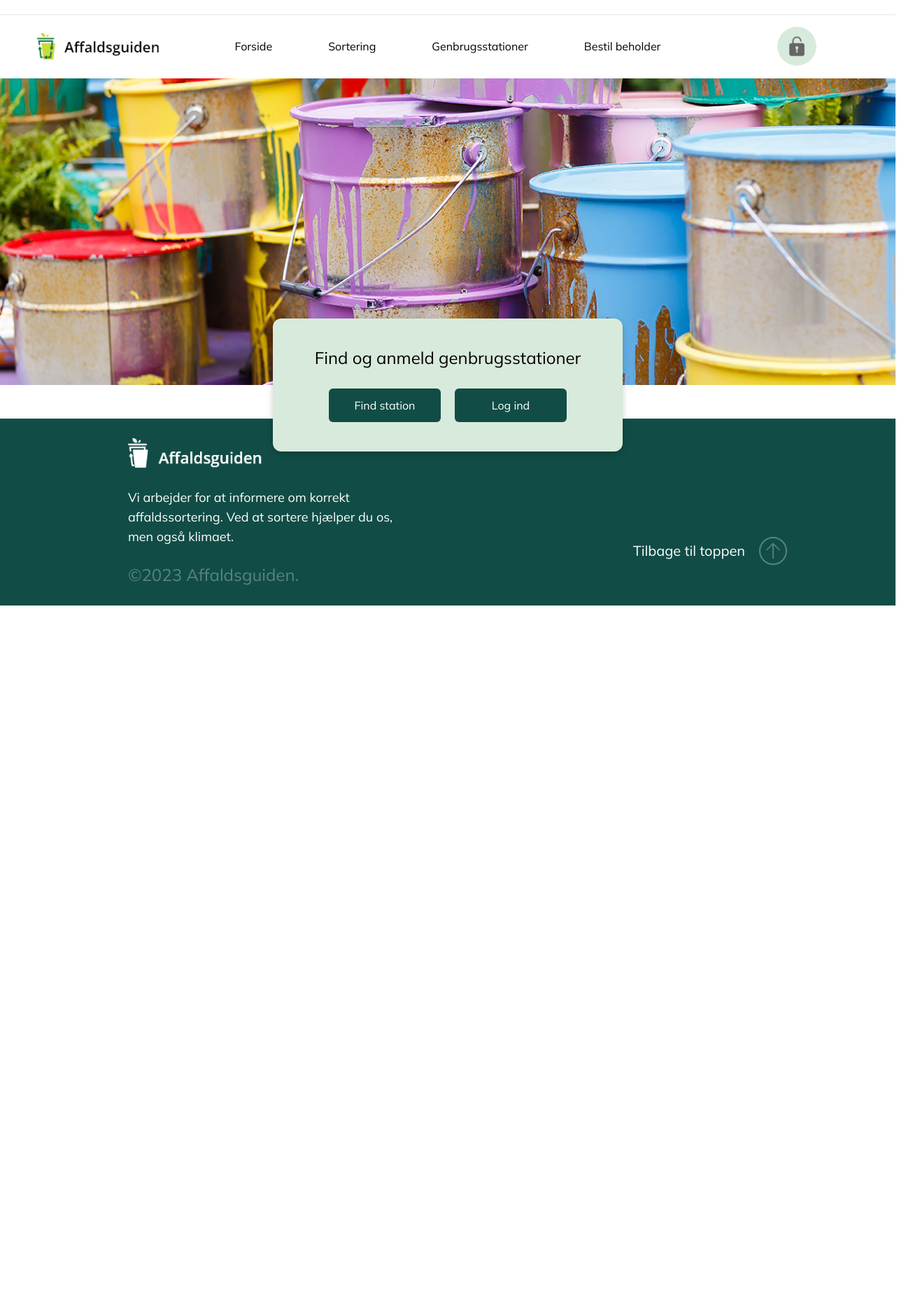
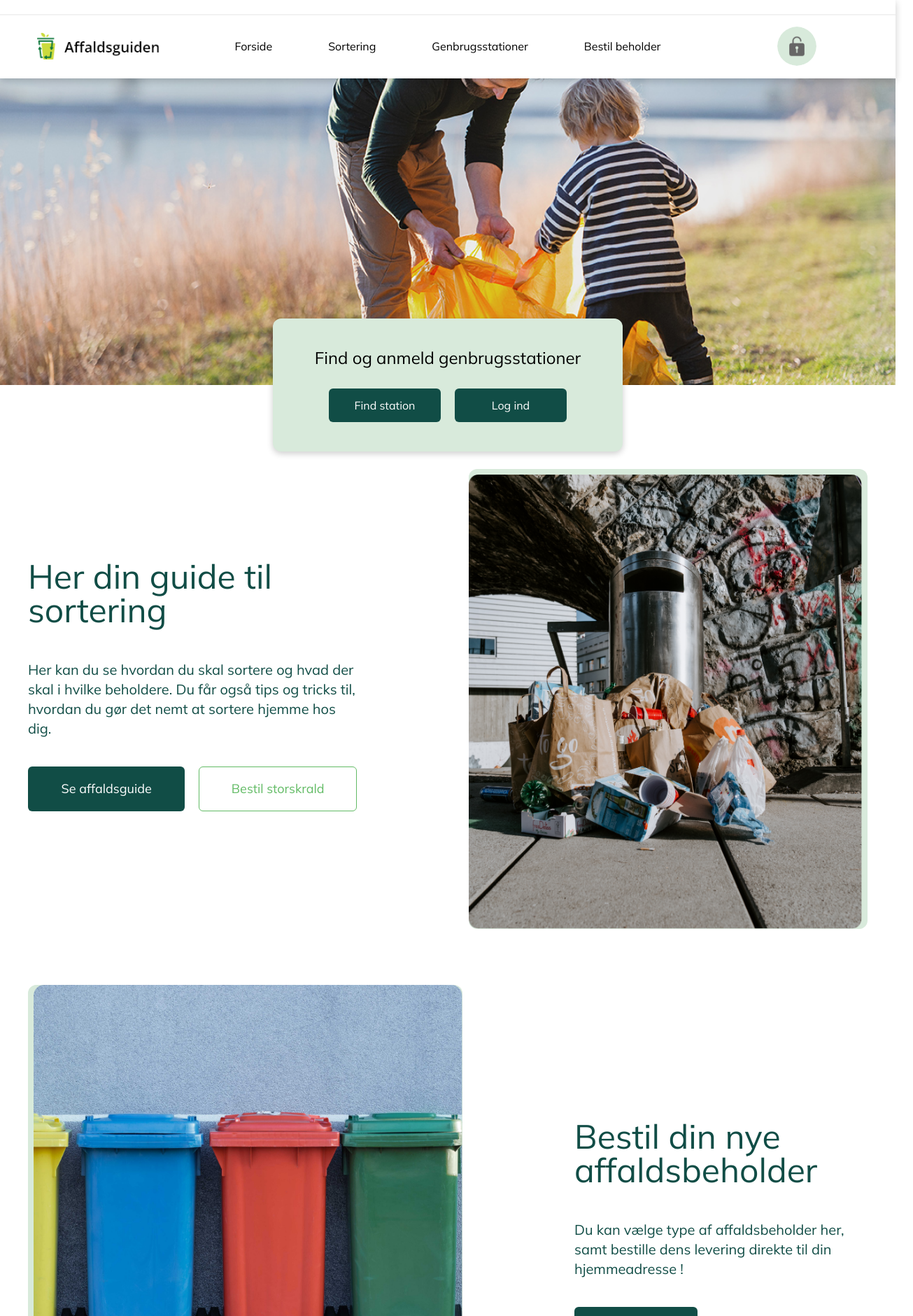
Before and after one commit to DanonDev/TECH-Examen, a React (Vite) app: page / in a window 1280 px wide. Shown: the top 1880 px of the page at 70% size, 1305 px wide, since content can reach past the window. Before the commit the page ends 865 px from the top, so only its background shows below. Built offline with nearby package versions, Linux system fonts and the light colour scheme.

Commit message:
Finished with Home Page, also added carousel

```diff
--- a/index.html
+++ b/index.html
@@ -3,12 +3,7 @@
     <head>
         <meta charset="UTF-8" />
         <link rel="icon" type="image/svg+xml" href="/vite.svg" />
-        <meta
-            name="description"
-            content="Mary's simple recipe for maple bacon donuts
-           makes a sticky, sweet treat with just a hint
-           of salt that you'll keep coming back for."
-        />
+        <meta name="viewport" content="width=device-width, initial-scale=1.0" />
         <title>Affaldsguiden</title>
     </head>
     <body>
--- a/package.json
+++ b/package.json
@@ -14,7 +14,9 @@
     "axios": "^1.5.0",
     "react": "^18.2.0",
     "react-dom": "^18.2.0",
-    "react-router-dom": "^6.16.0"
+    "react-router-dom": "^6.16.0",
+    "react-slick": "^0.29.0",
+    "slick-carousel": "^1.8.1"
   },
   "devDependencies": {
     "@types/react": "^18.2.15",
--- a/src/App.css
+++ b/src/App.css
@@ -1,7 +1,5 @@
 #root {
     min-height: 100vh;
-    margin: 0;
-    padding: 0;
     scroll-behavior: smooth;
     display: flex;
     flex-direction: column;
--- a/src/App.jsx
+++ b/src/App.jsx
@@ -2,12 +2,14 @@ import './App.css';
 import Header from './App/Components/Header.jsx';
 import Home from './App/Pages/Home';
 import Footer from './App/components/Footer';
+import Wave from './App/Components/Wave';
 
 function App() {
     return (
         <>
             <Header />
             <Home />
+            <Wave />
             <Footer />
         </>
     );
--- /dev/null
+++ b/src/App/Components/Carousel.jsx
@@ -0,0 +1,39 @@
+import Slider from 'react-slick';
+import 'slick-carousel/slick/slick.css';
+import 'slick-carousel/slick/slick-theme.css';
+import Slider1 from '../../Assets/sliderImages/slider1.jpg';
+import Slider2 from '../../Assets/sliderImages/slider2.jpg';
+import Slider3 from '../../Assets/sliderImages/slider3.jpg';
+
+const settings = {
+    infinite: true, // Loop the carousel
+    autoplay: true, // Enable autoplay
+    speed: 1000, // Transition speed in milliseconds
+    autoplaySpeed: 3000, // Autoplay speed in milliseconds
+    slidesToShow: 1, // Number of slides to show at once
+};
+
+const Carousel = () => {
+    return (
+        <Slider {...settings}>
+            <img
+                className="w-full h-slider-mob md:h-slider-desc object-cover"
+                src={Slider1}
+                alt="Slide 1"
+            />
+            <img
+                className="w-full h-slider-mob md:h-slider-desc object-cover"
+                src={Slider2}
+                alt="Slide 2"
+            />
+
+            <img
+                className="w-full h-slider-mob md:h-slider-desc object-cover"
+                src={Slider3}
+                alt="Slide 3"
+            />
+        </Slider>
+    );
+};
+
+export default Carousel;
--- a/src/App/Components/Footer.jsx
+++ b/src/App/Components/Footer.jsx
@@ -2,11 +2,17 @@ import footerIMG from '../../Assets/footerIMG.png';
 import { ArrowUpIcon } from '@heroicons/react/24/solid';
 
 const Footer = () => {
+    const scrollUp = () => {
+        window.scrollTo({
+            top: 0,
+            behavior: 'smooth',
+        });
+    };
     return (
         <footer className="flex flex-col items-center md:flex-row md:justify-around mt-auto font-mulish bg-main-dark-green">
-            <section className="p-7 flex flex-col items-center text-center md:items-start md:text-start">
+            <section className="m-7 flex flex-col items-center text-center md:items-start md:text-start">
                 <img className="w-48" src={footerIMG} />
-                <p className="w-96 text-lg pt-7 text-main-white">
+                <p className="w-auto md:w-96 text-lg pt-7 text-main-white">
                     Vi arbejder for at informere om korrekt affaldssortering.
                     Ved at sortere hjælper du os, men også klimaet.
                 </p>
@@ -17,7 +23,10 @@ const Footer = () => {
             </section>
             <div className="flex items-center mb-10 md:mt-28 md:mb-0">
                 <p className="text-xl text-main-white">Tilbage til toppen</p>
-                <button className="w-10 border-2 rounded-full ml-5 p-1 text-main-white opacity-30 transition duration-300 ease-in-out hover:text-main-green hover:opacity-100 hover:scale-110 hover:rotate-full">
+                <button
+                    onClick={scrollUp}
+                    className="w-10 border-2 rounded-full ml-5 p-1 text-main-white opacity-30 transition duration-300 ease-in-out hover:text-main-green hover:opacity-100 hover:scale-110 hover:rotate-full"
+                >
                     <ArrowUpIcon />
                 </button>
             </div>
--- /dev/null
+++ b/src/App/Components/Wave.jsx
@@ -0,0 +1,7 @@
+import WaveBottom from '../../Assets/homeImages/bg-wave-1.svg';
+
+const Wave = () => {
+    return <img className="w-full" src={WaveBottom} alt="Wave"></img>;
+};
+
+export default Wave;
--- a/src/App/Pages/Home.jsx
+++ b/src/App/Pages/Home.jsx
@@ -1,46 +1,78 @@
-// import Wave from '../../Assets/homeImages/bg-wave-1.svg';
-import Slider1 from '../../Assets/sliderImages/slider1.jpg';
+// import Slider1 from '../../Assets/sliderImages/slider1.jpg';
+import HomeOne from '../../Assets/homeImages/trashbin.png';
+import HomeTwo from '../../Assets/homeImages/baskets.png';
+import Carousel from '../Components/Carousel';
 
 const Home = () => {
     return (
-        <div>
-            <section className="">
-                <img
-                    className="w-full h-96 md:h-slider-desc object-cover"
-                    src={Slider1}
-                />
-            </section>
-            <div className="font-mulish text-md rounded-xl left-0 right-0 mr-auto ml-auto top-0 mt-section-mt-mob md:mt-section-mt-desc w-section-w-mobl h-36 md:w-section-w-desc md:h-section-h-desc absolute flex-col text-center bg-main-light-green shadow-[0_3px_10px_rgb(0,0,0,0.2)]">
-                <p className="text-2xl pb-5 md:pb-7 mt-5 md:pt-5">
+        <div className="font-mulish">
+            <Carousel />
+            <div className="text-md rounded-xl left-0 right-0 mr-auto ml-auto top-0 mt-section-mt-mob md:mt-section-mt-desc w-section-w-mobl h-section-h-mobl md:w-section-w-desc md:h-section-h-desc absolute flex-col text-center bg-main-light-green shadow-[0_3px_10px_rgb(0,0,0,0.2)]">
+                <p className=" text-xl md:text-2xl pb-5 md:pb-7 mt-5 md:pt-5">
                     Find og anmeld genbrugsstationer
                 </p>
-                <div className="flex w-full justify-center gap-5">
-                    <button className="w-40 h-12 bg-main-dark-green rounded-md text-main-white transition duration-300 ease-out hover:scale-110 hover:font-bold">
+                <div className="flex w-full items-center md:flex-row justify-center gap-5">
+                    <button className="w-32 md:w-40 h-12 bg-main-dark-green rounded-md text-main-white transition duration-300 ease-out hover:scale-110 hover:font-bold">
                         Find station
                     </button>
-                    <button className="w-40 h-12 bg-main-dark-green rounded-md text-main-white transition-all duration-300 ease-out hover:scale-110 hover:font-bold">
+                    <button className="w-32 md:w-40 h-12 bg-main-dark-green rounded-md text-main-white transition-all duration-300 ease-out hover:scale-110 hover:font-bold">
                         Log ind
                     </button>
                 </div>
             </div>
-            <section>
-                <div>
-                    <h1></h1>
-                    <p></p>
-                    <button></button>
-                    <button></button>
+            <section className="flex flex-col items-center">
+                <div className="p-10 mt-20 flex flex-col md:flex-row text-main-dark-green">
+                    <div className="flex flex-col md:justify-center md:pr-40">
+                        <h1 className="text-4xl md:text-5xl md:pb-7">
+                            Her din guide til<br></br>
+                            sortering
+                        </h1>
+                        <p className="py-5 text-xl max-w-lg">
+                            Her kan du se hvordan du skal sortere og hvad der
+                            skal i hvilke beholdere. Du får også tips og tricks
+                            til, hvordan du gør det nemt at sortere hjemme hos
+                            dig.
+                        </p>
+                        <div className="flex flex-row pt-5 pb-10 gap-5 text-lg">
+                            <button className="bg-main-dark-green h-16 text-main-white rounded-md w-full transition-all duration-200 ease-in-out hover:font-bold">
+                                Se affaldsguide
+                            </button>
+                            <button className="text-main-green border border-main-green rounded-md w-full transition-all duration-200 ease-in-out hover:font-bold">
+                                Bestil storskrald
+                            </button>
+                        </div>
+                    </div>
+                    <div className="relative">
+                        <img
+                            className="md:border-t-8 md:border-r-8 border-main-light-green rounded-xl bg-main-light-green"
+                            src={HomeOne}
+                        />
+                    </div>
                 </div>
-                <div>
-                    <h1></h1>
-                    <p></p>
-                    <button></button>
-                    <button></button>
+                <div className="p-10 flex flex-col md:flex-row text-main-dark-green">
+                    <h1 className="text-4xl pb-5 md:hidden">
+                        Bestil din nye<br></br>
+                        affaldsbeholder
+                    </h1>
+                    <img
+                        className="md:border-b-8 md:border-l-8 border-main-light-green rounded-xl bg-main-light-green"
+                        src={HomeTwo}
+                    />
+                    <div className="flex flex-col md:justify-center md:ml-40">
+                        <h1 className="text-5xl hidden md:block md:pb-7">
+                            Bestil din nye<br></br>
+                            affaldsbeholder
+                        </h1>
+                        <p className="py-5 text-xl max-w-lg">
+                            Du kan vælge type af affaldsbeholder her, samt
+                            bestille dens levering direkte til din hjemmeadresse
+                            !
+                        </p>
+                        <button className="text-xl bg-main-dark-green h-16 text-main-white rounded-md w-full md:w-44 md:mt-5 transition-all duration-200 ease-in-out hover:font-bold">
+                            Bestil nu
+                        </button>
+                    </div>
                 </div>
-                {/* <img
-                    className="w-full fixed bottom-wave-mobile md:bottom-wave z-[-1]"
-                    src={Wave}
-                    alt="Wave"
-                ></img> */}
             </section>
         </div>
     );
--- a/tailwind.config.js
+++ b/tailwind.config.js
@@ -18,18 +18,18 @@ export default {
         extend: {
             height: {
                 'slider-desc': '550px',
+                'slider-mob': '450px',
             },
             fontFamily: {
                 mulish: ['Mulish', 'sans-serif'],
             },
             spacing: {
-                wave: '267px',
-                'wave-mobile': '347px',
                 'section-w-desc': '500px',
                 'section-h-desc': '190px',
                 'section-mt-desc': '455px',
-                'section-mt-mob': '350px',
-                'section-w-mobl': '450px',
+                'section-mt-mob': '370px',
+                'section-w-mobl': '23rem',
+                'section-h-mobl': '9rem',
             },
         },
     },
```
Also changed, not shown: src/App/Components/Header.jsx (+4 -4 lines), 1 other file (tests, documents, lock files or other folders).
